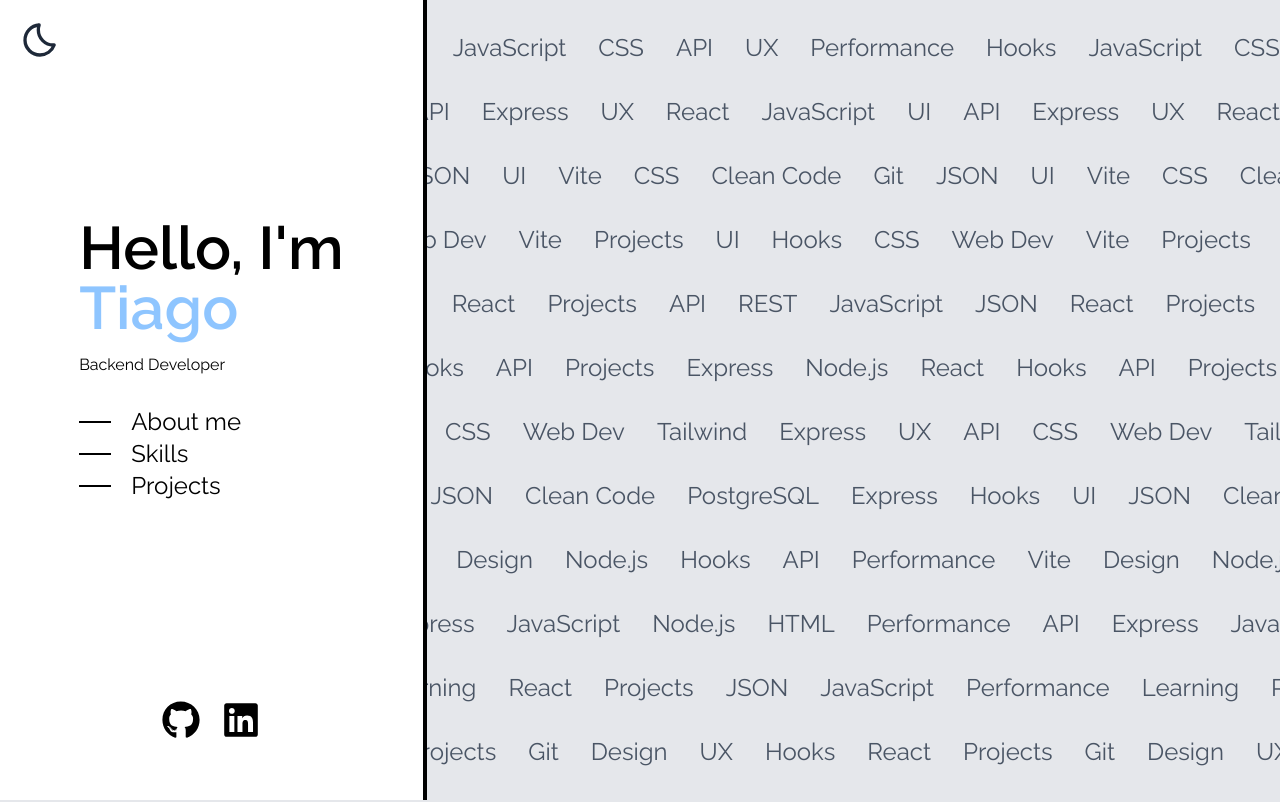
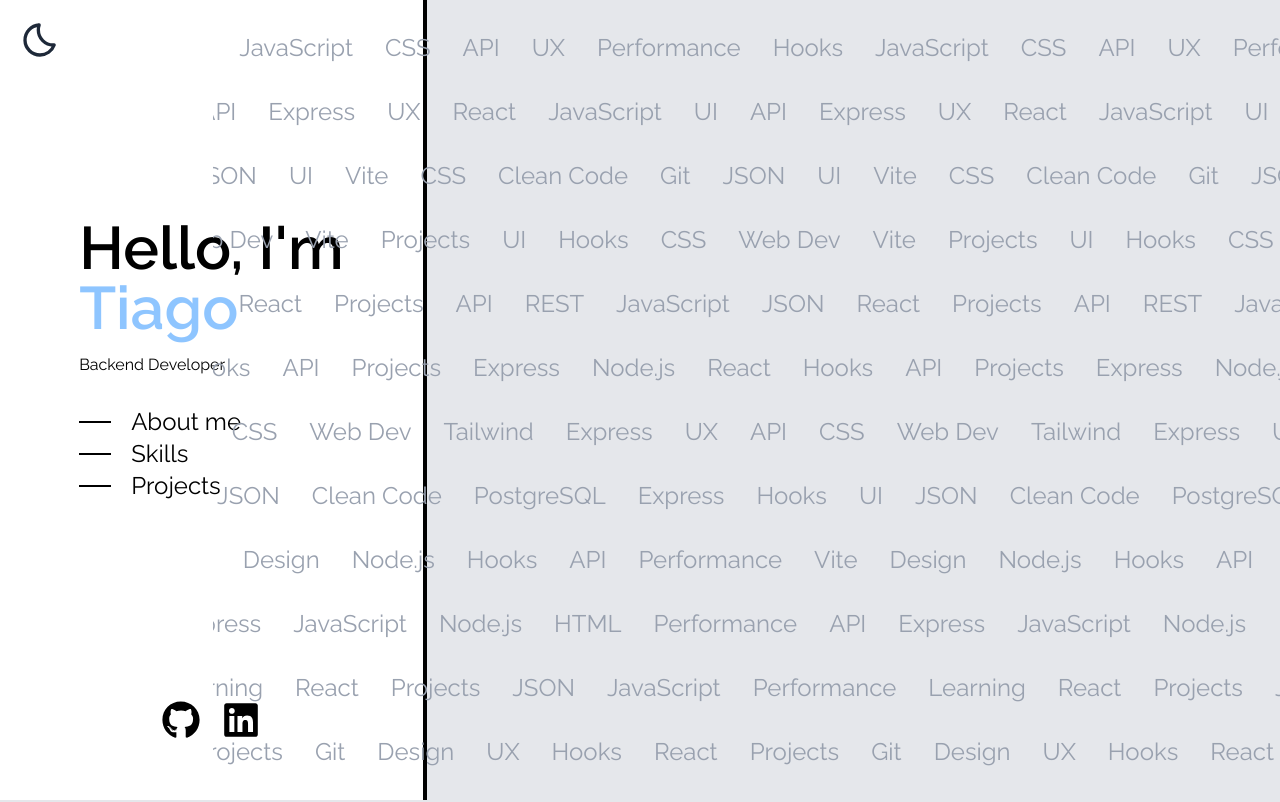
Before and after one commit to Tiago-salva/Portafolio, a React (Vite) app: page / in a window 1280 px wide. Shown: the top 802 px of the page. Built offline with nearby package versions, Linux system fonts and the light colour scheme.

Commit message:
feat: update carousel styles

```diff
--- a/src/components/Carousel.jsx
+++ b/src/components/Carousel.jsx
@@ -51,11 +51,11 @@ export default function MovingCarousel({ rowsCount = 12 }) {
   const randomRows = generateRows(rowsCount);
 
   return (
-    <div className="relative h-full w-full overflow-hidden flex flex-col justify-center gap-8">
+    <div className="fixed h-full w-full overflow-hidden flex flex-col justify-center gap-8">
       {randomRows.map((row, rowIndex) => (
         <div
           key={rowIndex}
-          className="flex gap-8 whitespace-nowrap text-2xl text-gray-600 overflow-hidden"
+          className="flex gap-8 whitespace-nowrap text-2xl text-gray-400 overflow-hidden"
         >
           {[...Array(4)].map((_, repeatIndex) => (
             <div
```
